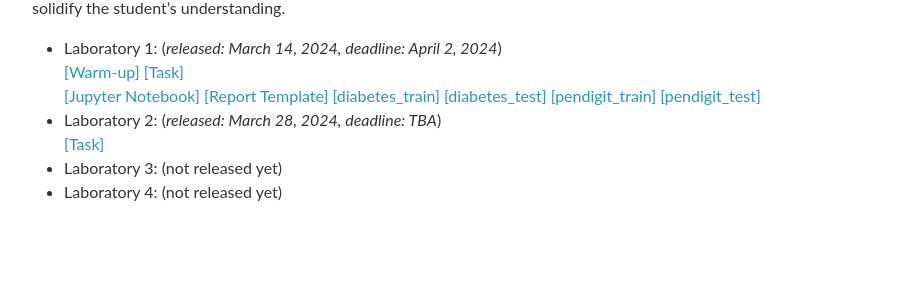
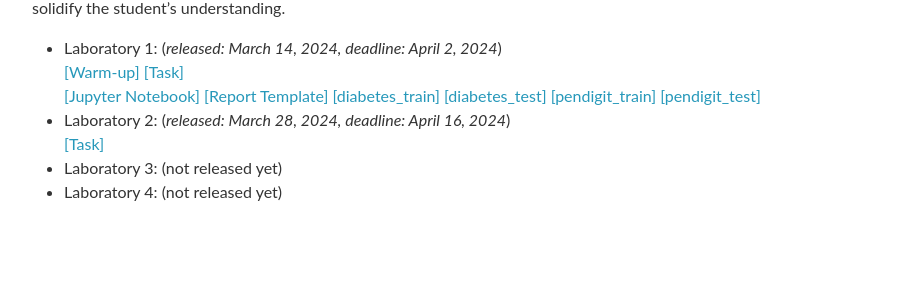
Before and after one commit to SEUML/ml-spring-2024, a Jekyll site: the page built from _pages/homework.md, in a window 1280 px wide and 1124 px high. Shown: the part 608-912 px from the top of the window, without its empty margins (188-1091 px from the left). Built offline with Jekyll 4.4.1, drawn with Linux system fonts in a browser that asks for light colours; nearby versions of some CDN libraries; comment, search, counter and statistics services are not loaded.

Commit message:
first commit

```diff
--- a/_pages/homework.md
+++ b/_pages/homework.md
@@ -32,7 +32,7 @@ There will be four laboratories. Each laboratory is meant to implement some mach
 [[diabetes_test]]({{ "/assets/assignments/lab1/diabetes_test.csv" | relative_url }}){:target="\_blank"}{:target="\_blank"}{:target="\_blank"}
 [[pendigit_train]]({{ "/assets/assignments/lab1/pendigit_train.csv" | relative_url }}){:target="\_blank"}{:target="\_blank"}{:target="\_blank"}
 [[pendigit_test]]({{ "/assets/assignments/lab1/pendigit_test.csv" | relative_url }}){:target="\_blank"}{:target="\_blank"}{:target="\_blank"}
-- Laboratory 2: (*released: March 28, 2024, deadline: TBA*)
+- Laboratory 2: (*released: March 28, 2024, deadline: April 16, 2024*)
 <br>
 [[Task]]({{ "/assets/assignments/lab2/lab2.zip" | relative_url }}){:target="\_blank"}{:target="\_blank"}{:target="\_blank"}
 - Laboratory 3: (not released yet)
```
